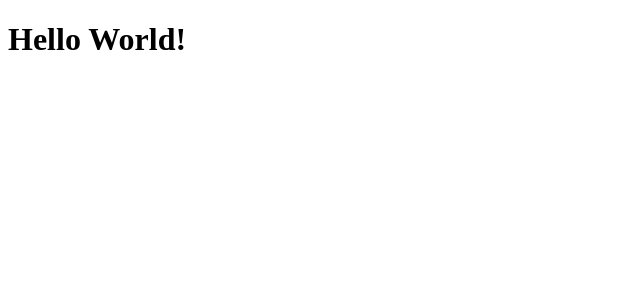
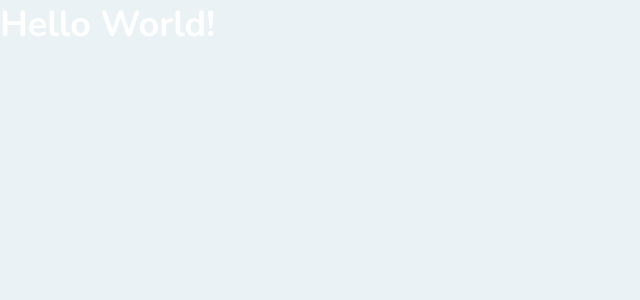
Before and after one commit to izakdvlpr/happy, a React (Create React App) app in the folder web/: page / in a window 1280 px wide. Shown: the top 300 px of the page, without its empty margins (0-640 px from the left). Built offline with nearby package versions, Linux system fonts and the light colour scheme; the HTML template or start-up script is replaced by a standard one.

Commit message:
:hammer: refactor: add global styles

```diff
--- a/web/src/styles/global.ts
+++ b/web/src/styles/global.ts
@@ -1,5 +1,20 @@
 import { createGlobalStyle } from 'styled-components';
 
 export default createGlobalStyle`
+  * {
+    margin: 0;
+    padding: 0;
 
+    box-sizing: border-box;
+  }
+
+  body {
+    color: #FFF;
+
+    background: #EBF2F5;
+  }
+
+  body, input, button, textarea {
+    font: 600 18px Nunito, sans-serif;
+  }
 `;
```
